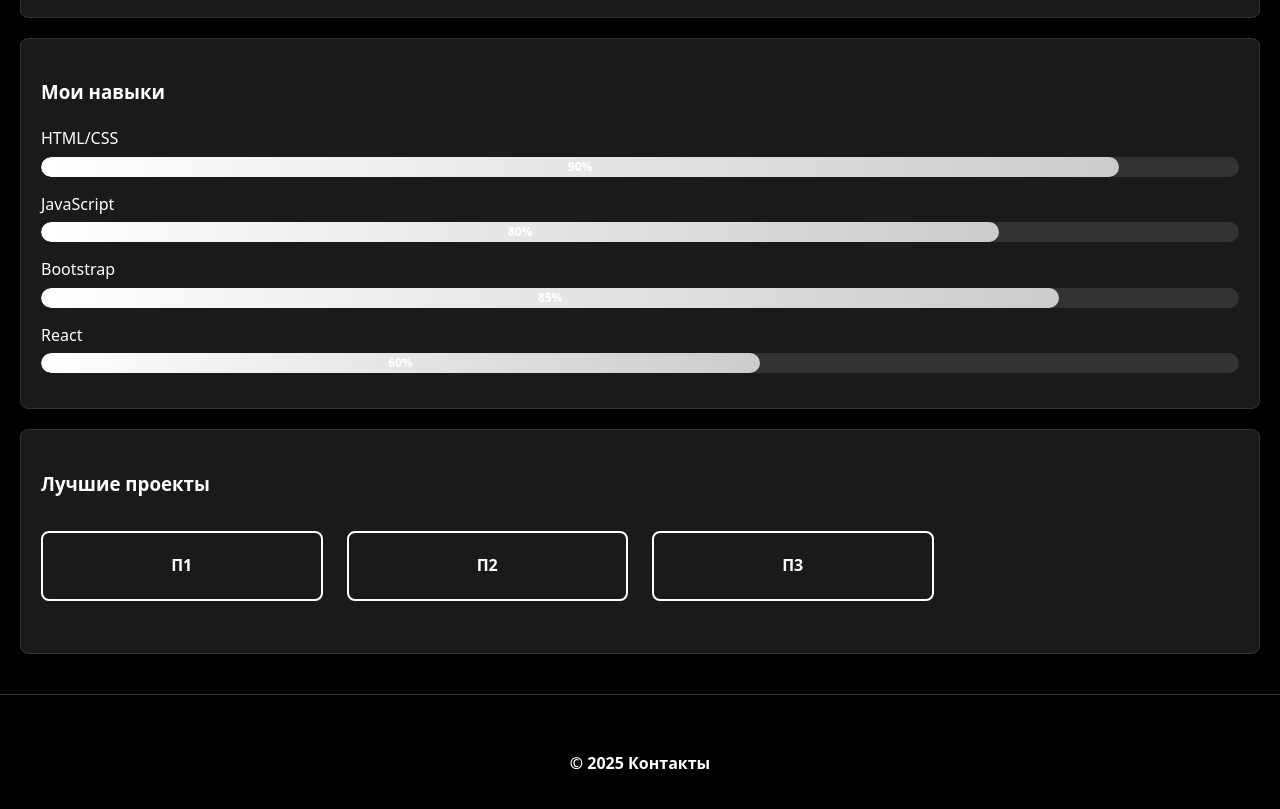
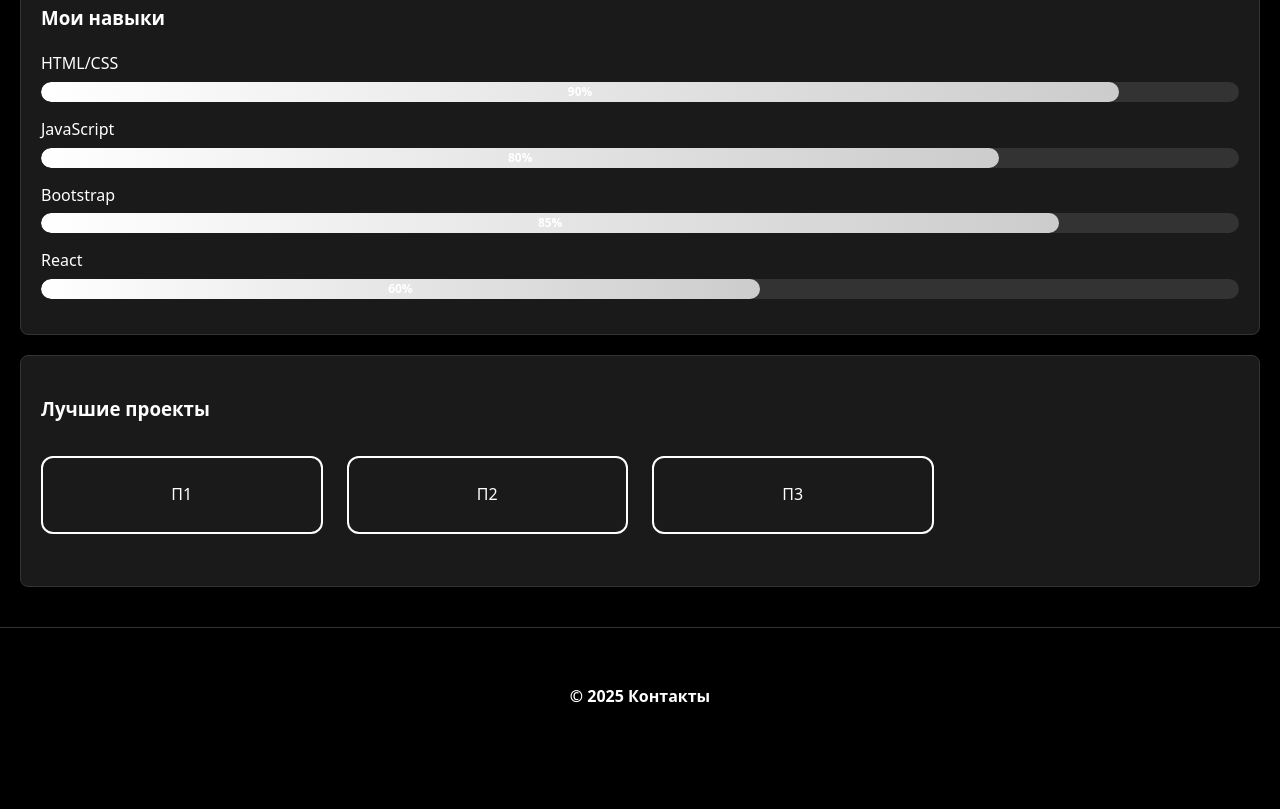
Before and after one commit to trishin5252/-13-14, a plain HTML site: page index.html in a window 1280 px wide. Shown: the part 423-1232 px from the top of the page. After the commit the page ends 1189 px from the top, so only its background shows below. Drawn offline with Linux system fonts and the light colour scheme.

Commit message:
Обновил главную страницу для использования новой Grid-сетки

```diff
--- a/index.html
+++ b/index.html
@@ -30,13 +30,16 @@
                         <!-- Современные форматы -->
                         <source
                             type="image/avif"
+                            srcset="images/myphoto-150.avif 150w, images/myphoto-200.avif 200w, images/myphoto-300.avif 300w"
                             sizes="200px">
                         <source
                             type="image/webp"
+                            srcset="images/myphoto-150.webp 150w, images/myphoto-200.webp 200w, images/myphoto-300.webp 300w"
                             sizes="200px">
                         <!-- Запасной JPEG -->
                         <img class="hero-photo"
                             src="images/icons/i.jpg"
+                            srcset="images/myphoto-150.jpg 150w, images/myphoto-200.jpg 200w, images/myphoto-300.jpg 300w"
                             sizes="200px"
                             width="200" height="200"
                             alt="Портрет Никиты"
@@ -76,9 +79,9 @@
                 <div class="card">
                     <h3>Лучшие проекты</h3>
                     <div class="projects-preview_grid">
-                        <a href="https://trishin5252.github.io/frontend-and-backend-practice/" target="_blank" class="project-card">П1</a>
-                        <a href="https://trishin5252.github.io/my-awesome-project.2/" target="_blank" class="project-card">П2</a>
-                        <a href="pages/projects.html" class="project-card">П3</a>
+                        <a href="https://trishin5252.github.io/frontend-and-backend-practice/" target="_blank" class="project-card-modern">П1</a>
+                        <a href="https://trishin5252.github.io/my-awesome-project.2/" target="_blank" class="project-card-modern">П2</a>
+                        <a href="pages/projects.html" class="project-card-modern">П3</a>
                     </div>
                 </div>
             </section>
```
